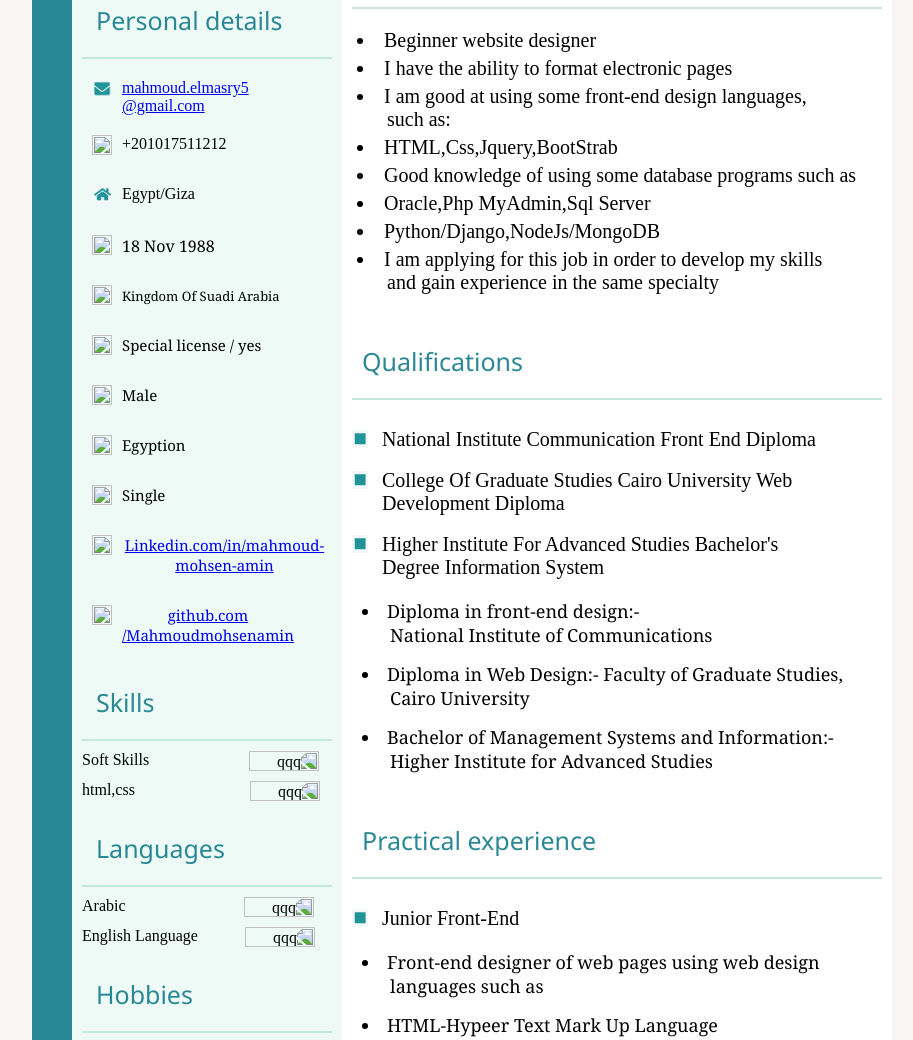
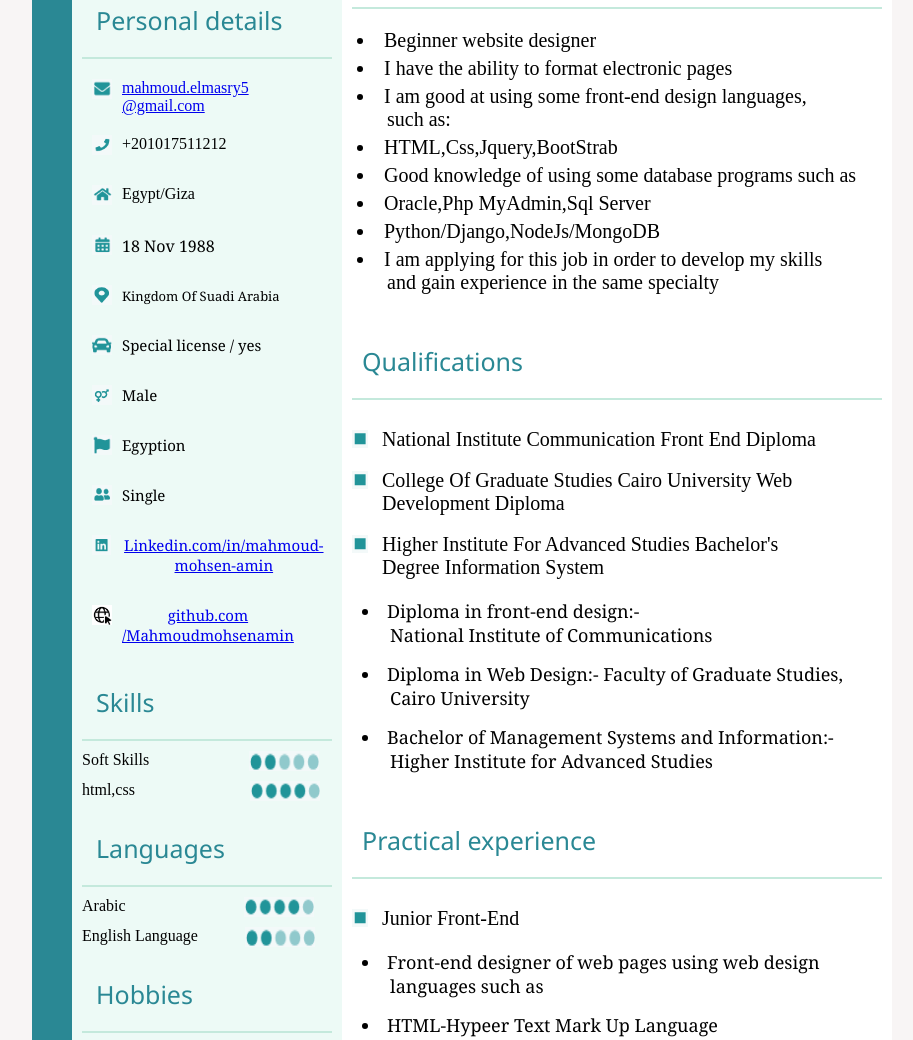
Before and after one commit to Mahmoudmohsenamin/CV, a plain HTML site: page index.html in a window 1280 px wide. Shown: the part 200-1240 px from the top of the page, without its empty margins (178-1091 px from the left). Drawn offline with Linux system fonts and the light colour scheme; files whose address does not match are found by name.

Commit message:
Update index.html

```diff
--- a/index.html
+++ b/index.html
@@ -18,11 +18,11 @@
 
 
 <span class="s">
-<img class="icon" src="../image/icon/m.png" width="20px" height="20px" alt="ppp"/>
+<img class="icon" src="./image/icon/m.png" width="20px" height="20px" alt="ppp"/>
 <div class="mail"><a href="mailto:mahmoud.elmasry5@gmail.com"> mahmoud.elmasry5<br/>@gmail.com</a> </div>
 </span>
 <span class="s">
-<img class="icon" src="../New-Cv/image/icon/t.png" width="20px" height="20px" alt="ppp"/>
+<img class="icon" src="./image/icon/t.png" width="20px" height="20px" alt="ppp"/>
 <div class="tel"> +201017511212 </div>
 </span>
 <span class="s">
@@ -30,35 +30,35 @@
 <div class="hom">Egypt/Giza</div>
 </span>
 <span class="s">
-<img class="icon" src="../New-Cv/image/icon/b.png" width="20px" height="20px" alt="ppp"/>
+<img class="icon" src="./image/icon/b.png" width="20px" height="20px" alt="ppp"/>
 <div class="dat" dir="ltr">18 Nov 1988  </div>
 </span>
 <span class="s">
-<img class="icon" src="../New-Cv/image/icon/l.png" width="20px" height="20px" alt="ppp"/>
+<img class="icon" src="./image/icon/l.png" width="20px" height="20px" alt="ppp"/>
 <div class="loc">Kingdom Of Suadi Arabia </div>
 </span>
 <span class="s">
-<img class="icon" src="../New-Cv/image/icon/li.png" width="20px" height="20px" alt="ppp"/>
+<img class="icon" src="./image/icon/li.png" width="20px" height="20px" alt="ppp"/>
 <div class="li"> Special license / yes </div>
 </span>
 <span class="s">
-<img class="icon" src="../New-Cv/image/icon/g.png" width="20px" height="20px" alt="ppp"/>
+<img class="icon" src="./image/icon/g.png" width="20px" height="20px" alt="ppp"/>
 <div class="li"> Male</div>
 </span>
 <span class="s">
-<img class="icon" src="../New-Cv/image/icon/na.png" width="20px" height="20px" alt="ppp"/>
+<img class="icon" src="./image/icon/na.png" width="20px" height="20px" alt="ppp"/>
 <div class="na"> Egyption</div>
 </span>
 <span class="s">
-<img class="icon" src="../New-Cv/image/icon/s.png" width="20px" height="20px" alt="ppp"/>
+<img class="icon" src="./image/icon/s.png" width="20px" height="20px" alt="ppp"/>
 <div class="si">Single</div>
 </span>
 <span class="s">
-<img class="icon" src="../New-Cv/image/icon/lk.png" width="20px" height="20px" alt="ppp"/>
+<img class="icon" src="./image/icon/lk.png" width="20px" height="20px" alt="ppp"/>
 <div class="si"><a href="https://www.linkedin.com/in/mahmoud-mohsen-amin-/" target="_black">Linkedin.com/in/mahmoud-mohsen-amin</a> </div>
 </span>
 <span class="s">
-<img class="icon" src="../New-Cv/image/icon/images (2).png" width="20px" height="20px" alt="ppp"/>
+<img class="icon" src="./image/icon/images (2).png" width="20px" height="20px" alt="ppp"/>
 <div class="si"><a href="https://github.com/Mahmoudmohsenamin" target="_black">github.com<br/>/Mahmoudmohsenamin</a></div>
 </span>
 
@@ -66,21 +66,21 @@
 <hr/>
 <span class="s">
 <div class="m">Soft Skills</div>
-<img class="icon1" src="../New-Cv/image/icon/icon4.png" width="70px" height="20px" alt="ppp"/>
+<img class="icon1" src="./image/icon/icon4.png" width="70px" height="20px" alt="ppp"/>
 </span>
 <span class="s">
 <div class="m">html,css</div>
-<img class="icon11" src="../New-Cv/image/icon/icon2.png" width="70px" height="20px" alt="ppp"/>
+<img class="icon11" src="./image/icon/icon2.png" width="70px" height="20px" alt="ppp"/>
 </span>
 <div class="hi">Languages</div>
 <hr/>
 <span class="s">
 <div class="m">Arabic</div>
-<img class="icon2" src="../New-Cv/image/icon/icon2.png" width="70px" height="20px" alt="ppp"/>
+<img class="icon2" src="./image/icon/icon2.png" width="70px" height="20px" alt="ppp"/>
 </span>
 <span class="s">
 <div class="m">English Language</div>
-<img class="icon3" src="../New-Cv/image/icon/icon4.png" width="70px" height="20px" alt="ppp"/>
+<img class="icon3" src="./image/icon/icon4.png" width="70px" height="20px" alt="ppp"/>
 </span>
 <div class="hi">Hobbies</div>
 <hr/>
```
